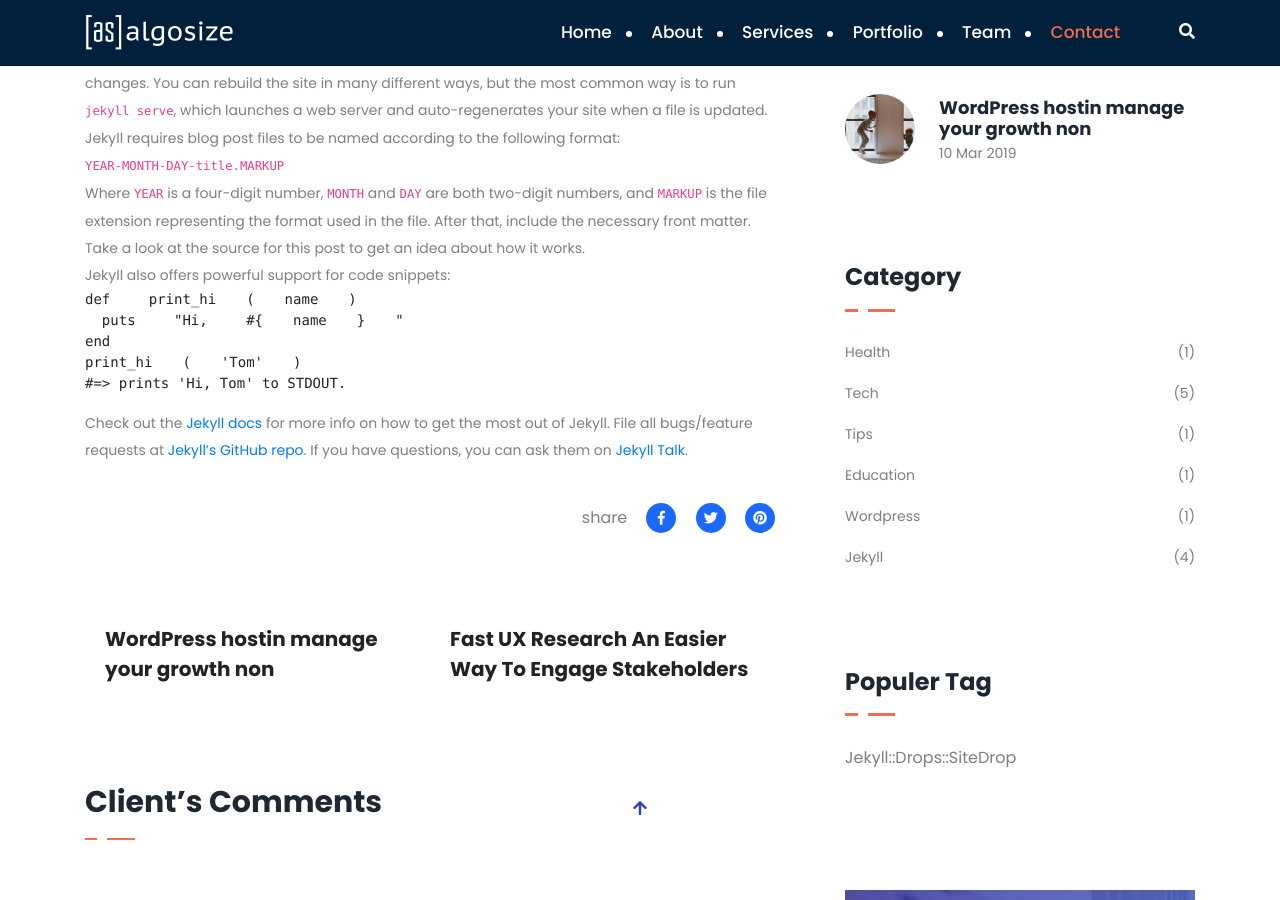
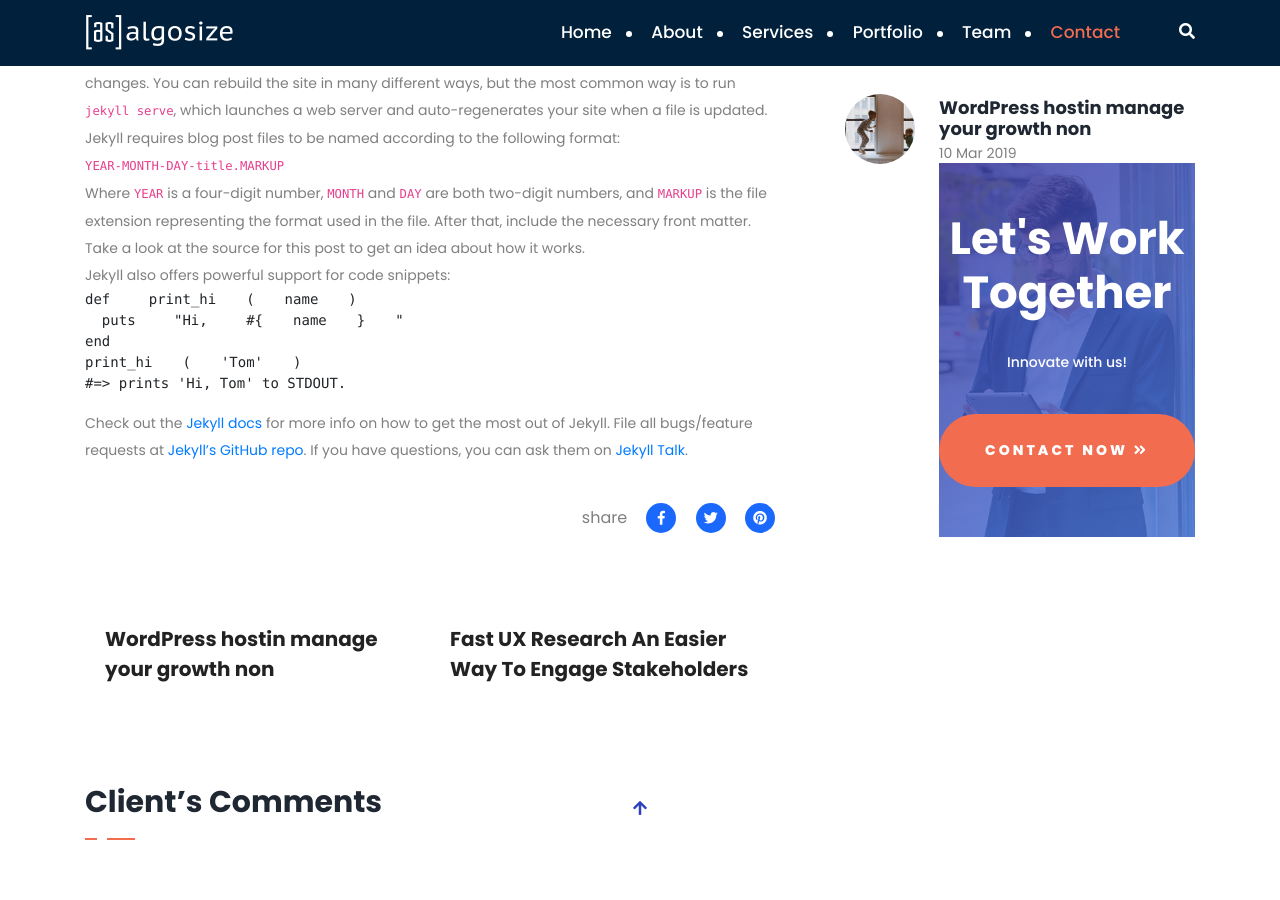
Before and after one commit to AlgoSize/website, a Jekyll site: the page built from _posts/2020-05-02-welcome-to-jekyll.md, in a window 1280 px wide and 900 px high, scrolled down 1461 px. Built offline with Jekyll 4.4.1, drawn with Linux system fonts in a browser that asks for light colours; comment, search, counter and statistics services are not loaded.

Commit message:
Update sidebar.html

```diff
--- a/_includes/sidebar.html
+++ b/_includes/sidebar.html
@@ -14,32 +14,6 @@
 	</div>
 	{% endfor %}
 </div>
-<div class="blog-category-area">
-	<h4 class="blog-details-heading">Category</h4>
-	<ul class="general-lists">
-		{% assign categories_list = site.categories %}
-		{% if categories_list.first[0] == null %}
-		{% for category in categories_list %}
-		<li><a class="text-capitalize"
-				href="/category/{{ category | downcase | downcase | url_escape | strip | replace: ' ', '-' }}">{{ category | camelcase }}
-				<span>({{ site.tags[category].size }})</span></a></li>
-		{% endfor %}
-		{% else %}
-		{% for category in categories_list %}
-		<li><a class="text-capitalize"
-				href="/category/{{ category[0] | downcase | url_escape | strip | replace: ' ', '-' }}">{{ category[0] | camelcase }}
-				<span>({{ category[1].size }})</span></a></li>
-		{% endfor %}
-		{% endif %}
-		{% assign categories_list = nil %}
-	</ul>
-</div>
-<div class="blog-tabs">
-	<h4 class="blog-details-heading">Populer Tag</h4>
-	<ul>
-		<li>{{site | tag_cloud}}</li>
-	</ul>
-</div>
 <div class="blog-coleded-box-section">
 	{% include advertisement.html %}
 </div>
```
